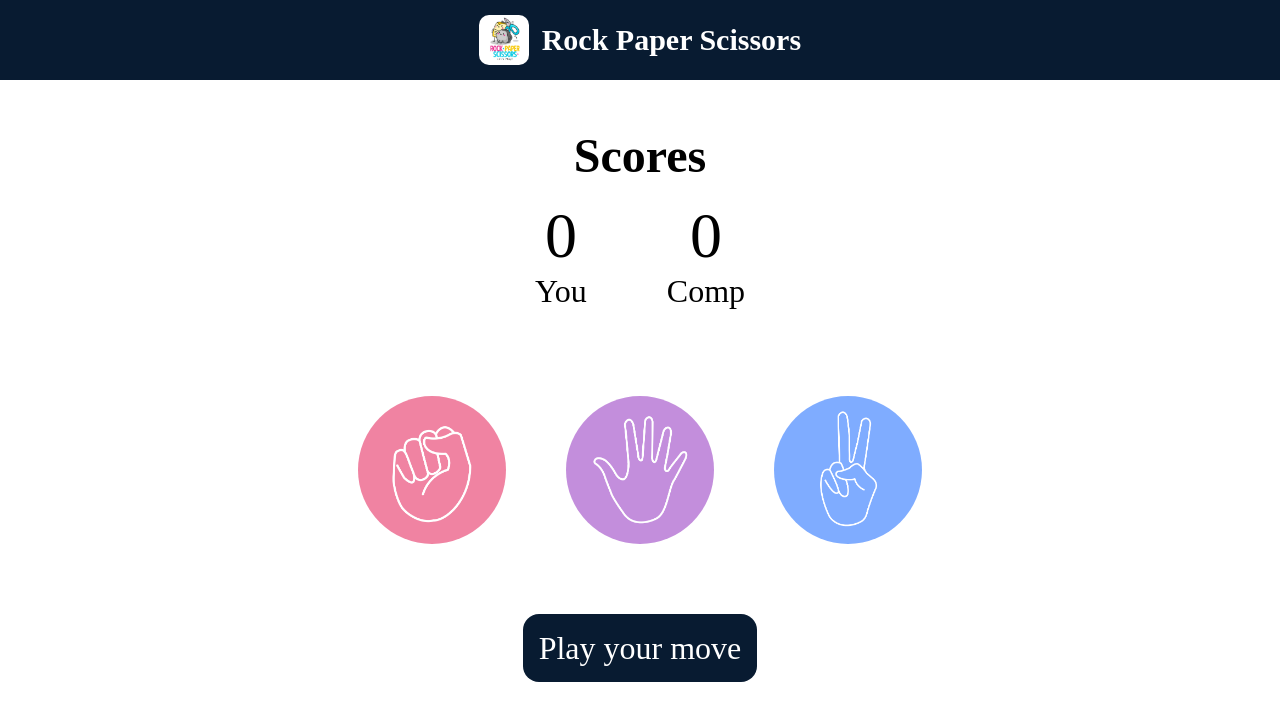
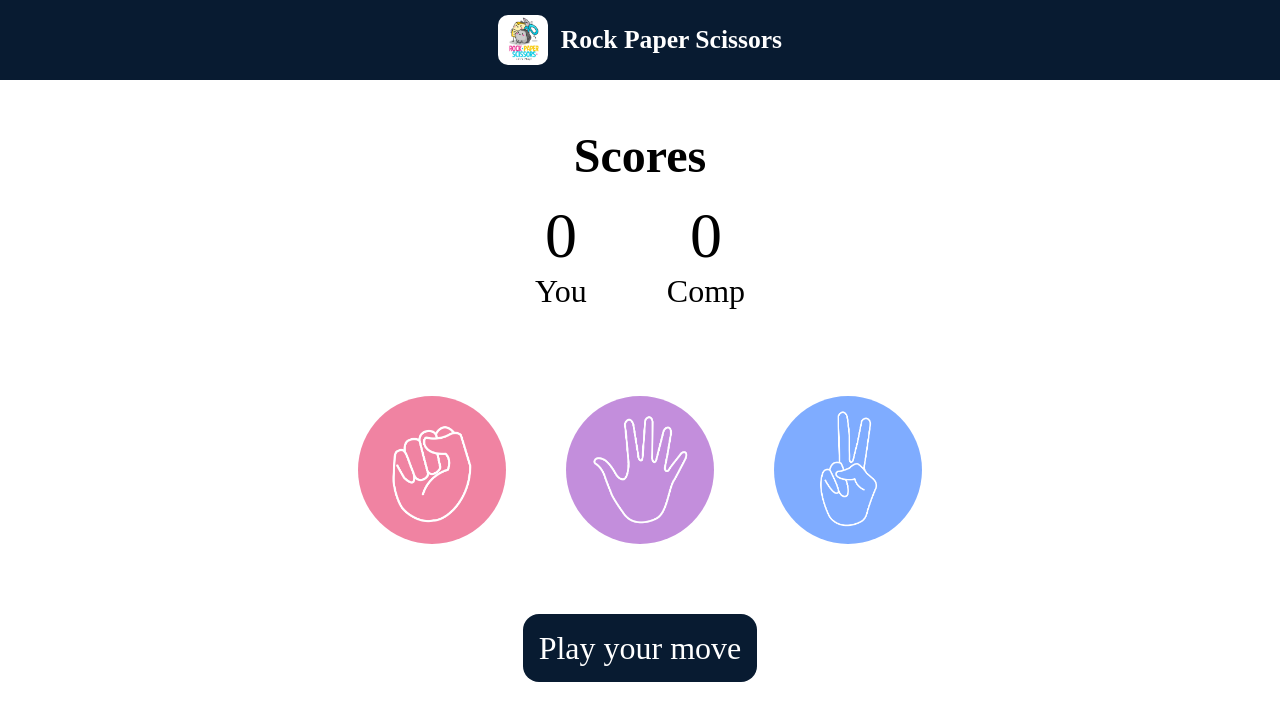
Before and after one commit to sudhanshug0182/StonePaperScissors, a plain HTML site: page index.html in a window 1280 px wide. Drawn offline with Linux system fonts and the light colour scheme.

Commit message:
header corrected

```diff
--- a/style.css
+++ b/style.css
@@ -14,7 +14,7 @@
   justify-content: center;
   align-items: center;
   gap: .8rem;
-  font-size: 15px;
+  font-size: .8rem;
 }
 
 .header img{
```
